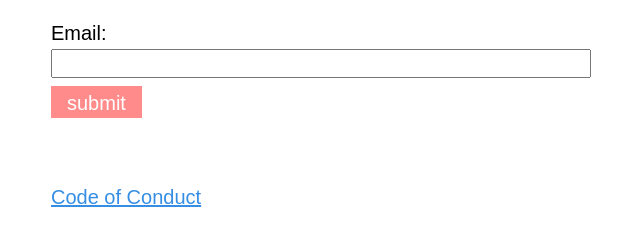
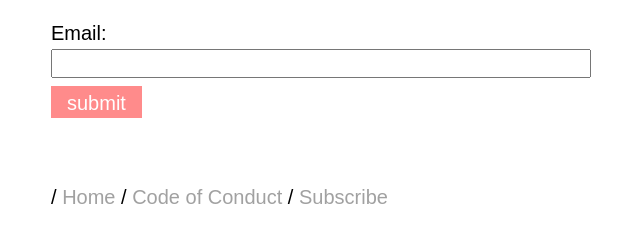
Before and after one commit to sirodoht/cyanblue, a Django app: page / in a window 1280 px wide. Shown: the part 2320-2564 px from the top of the page, without its empty margins (319-959 px from the left). Before the commit the page ends 2527 px from the top, so only its background shows below. Run offline with Django 3.2, Linux system fonts and the light colour scheme.

Commit message:
add footer on template layout

```diff
--- a/main/static/style.css
+++ b/main/static/style.css
@@ -272,6 +272,25 @@ aside {
     padding: 64px 0;
 }
 
+footer {
+    max-width: 540px;
+    margin: 64px auto 32px;
+}
+@media (max-width: 570px) {
+    footer {
+        padding: 0 8px;
+    }
+}
+
+footer a {
+    text-decoration: none;
+    color: var(--muted-color);
+}
+
+footer a:hover {
+    text-decoration: underline;
+}
+
 blockquote {
     border-left: 8px solid var(--muted-color);
     padding-left: 8px;
--- a/main/templates/main/index.html
+++ b/main/templates/main/index.html
@@ -84,9 +84,5 @@
     </article>
 
     {% include "partials/subscribe.html" %}
-
-    <p>
-        <a href="{% url 'coc' %}">Code of Conduct</a>
-    </p>
 </main>
 {% endblock %}
--- a/main/templates/main/layout.html
+++ b/main/templates/main/layout.html
@@ -40,5 +40,10 @@
         {% block content %}
         {% endblock %}
 
+        <footer>
+            / <a href="{% url 'index' %}">Home</a>
+            / <a href="{% url 'coc' %}">Code of Conduct</a>
+            / <a href="{% url 'subscribe' %}">Subscribe</a>
+        </footer>
     </body>
 </html>
```
